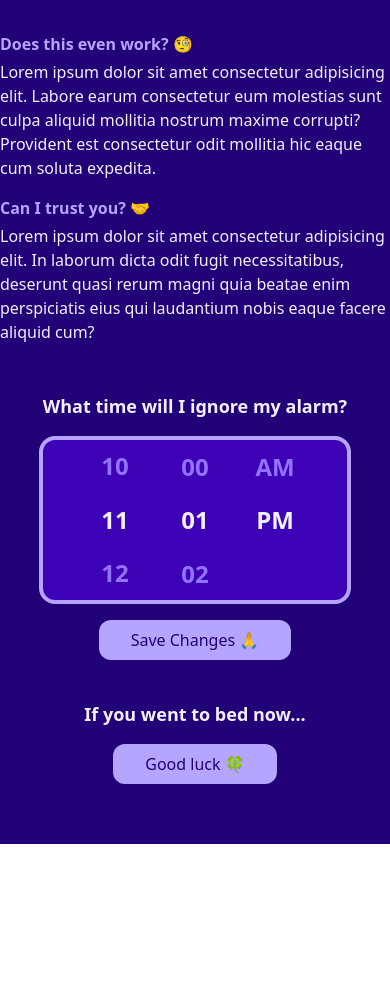
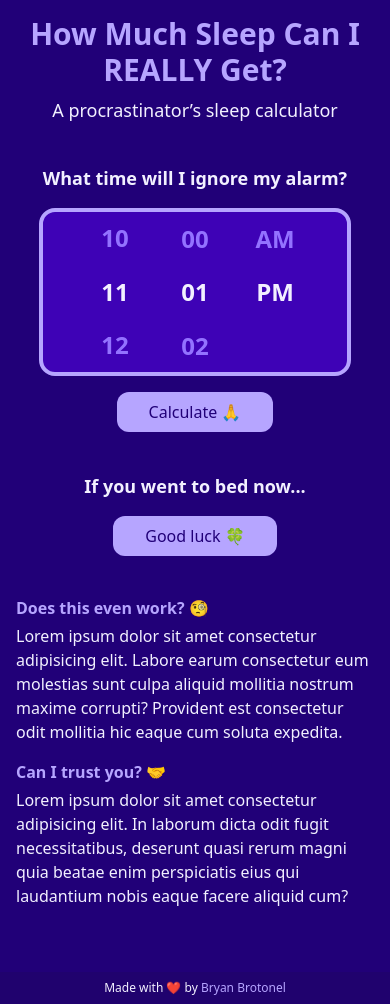
Before and after one commit to bryanbrotonel/sunday-scaries, a Vue app: page / in a window 390 px wide. Before the commit the page ends 844 px from the top, so only its background shows below. Built offline with nearby package versions, Linux system fonts and the light colour scheme.

Commit message:
Fixed website layout and responsiveness

```diff
--- a/src/App.vue
+++ b/src/App.vue
@@ -1,37 +1,66 @@
 <template>
-  <div class="flex flex-col sm:flex-row justify-center items-center gap-12">
-    <SleepHeader />
-    <div class="w-96 max-w-full">
-      <SleepCalculator subtitle="A procrastinator&rsquo;s sleep calculator"
-        v-if="store.currentPage === 'calculator'" />
-      <SleepResults v-if="store.currentPage === 'results'" />
+  <div class="flex flex-col min-h-screen">
+    <div
+      class="flex flex-grow flex-col md:flex-row gap-10 md:justify-center p-4 sm:p-0 sm:mt-32"
+    >
+      <div class="hidden sm:block md:mb-auto sticky max-w-md top-0 space-y-8 md:top-32">
+        <SleepHeader />
+        <SleepInfo />
+      </div>
+      <div class="sm:hidden">
+        <SleepHeader />
+      </div>
+      <div class="flex-grow md:w-1/2 md:max-w-lg">
+        <main class="container mx-auto px-4 md:px-0">
+          <SleepCalculator
+            subtitle="A procrastinator&rsquo;s sleep calculator"
+            v-if="store.currentPage === 'calculator'"
+          />
+          <SleepResults v-if="store.currentPage === 'results'" />
+        </main>
+      </div>
+      <div class="sm:hidden">
+        <SleepInfo />
+      </div>
     </div>
+    <footer class="mt-auto">
+      <div class="mt-12 text-center text-xs bg-black/10 py-2">
+        Made with <span class="text-red-500">❤️</span> by
+        <a
+          href="https://bryanbrotonel.vercel.app"
+          class="text-primary-300 hover:underline"
+          >Bryan Brotonel</a
+        >
+      </div>
+    </footer>
   </div>
 </template>
 
 <script>
 import { store } from './store.js';
 import SleepHeader from './components/SleepHeader.vue';
-import SleepCalculator from './components/SleepCalculator.vue'
-import SleepResults from './components/SleepResults/SleepResults.vue'
+import SleepInfo from './components/SleepInfo.vue';
+import SleepCalculator from './components/SleepCalculator.vue';
+import SleepResults from './components/SleepResults/SleepResults.vue';
 
 export default {
   name: 'App',
   components: {
     SleepHeader,
+    SleepInfo,
     SleepCalculator,
     SleepResults,
   },
   data() {
     return {
       store,
-    }
-  }
-}
+    };
+  },
+};
 </script>
 
 <style>
 #app {
-  @apply antialiased h-screen flex items-center justify-center pb-40 bg-primary-950 text-white;
+  @apply antialiased bg-primary-950 text-white;
 }
 </style>
--- a/src/components/SleepCalculator.vue
+++ b/src/components/SleepCalculator.vue
@@ -6,7 +6,7 @@
       <div>
         <button @click="saveChanges()"
           class="rounded-xl p-2 px-8 bg-primary-300 text-primary-950 font-medium transition-transform transform hover:bg-opacity-90 active:scale-95">
-          Save Changes &#x1F64F;
+          Calculate &#x1F64F;
         </button>
       </div>
     </div>
--- a/src/components/SleepHeader.vue
+++ b/src/components/SleepHeader.vue
@@ -1,29 +1,7 @@
 <template>
-  <div class="flex flex-col max-w-md">
-    <div class="space-y-2 mb-8">
-      <h1 class="font-bold text-primary-300">How Much Sleep Can I REALLY Get?
-      </h1>
-      <h2 class="font-medium text-white">A procrastinator&rsquo;s sleep
-        calculator
-      </h2>
-    </div>
-    <div class="space-y-4">
-      <div>
-        <h6 class="text-primary-300 mb-1">Does this even work? &#x1F9D0;</h6>
-        <p>Lorem ipsum dolor sit amet consectetur adipisicing elit. Labore earum
-          consectetur eum molestias sunt culpa aliquid mollitia nostrum maxime
-          corrupti? Provident est consectetur odit mollitia hic eaque cum soluta
-          expedita.</p>
-      </div>
-      <div>
-        <h6 class="text-primary-300 mb-1">Can I trust you? &#x1F91D;</h6>
-        <p>Lorem ipsum dolor sit amet consectetur adipisicing elit. In laborum
-          dicta odit fugit necessitatibus, deserunt quasi rerum magni quia
-          beatae enim perspiciatis eius qui laudantium nobis eaque facere
-          aliquid cum?</p>
-      </div>
-    </div>
-
+  <div class="space-y-2 text-center">
+    <h1 class="font-bold text-3xl text-primary-300">How Much Sleep Can I REALLY Get?</h1>
+    <h2 class="font-medium text-white">A procrastinator&rsquo;s sleep calculator</h2>
   </div>
 </template>
 
--- /dev/null
+++ b/src/components/SleepInfo.vue
@@ -0,0 +1,25 @@
+<template>
+  <div class="space-y-4">
+    <div>
+      <h6 class="text-primary-300 mb-1">Does this even work? &#x1F9D0;</h6>
+      <p>Lorem ipsum dolor sit amet consectetur adipisicing elit. Labore earum
+        consectetur eum molestias sunt culpa aliquid mollitia nostrum maxime
+        corrupti? Provident est consectetur odit mollitia hic eaque cum soluta
+        expedita.</p>
+    </div>
+    <div>
+      <h6 class="text-primary-300 mb-1">Can I trust you? &#x1F91D;</h6>
+      <p>Lorem ipsum dolor sit amet consectetur adipisicing elit. In laborum
+        dicta odit fugit necessitatibus, deserunt quasi rerum magni quia
+        beatae enim perspiciatis eius qui laudantium nobis eaque facere
+        aliquid cum?</p>
+    </div>
+  </div>
+</template>
+
+<script>
+
+export default {
+  name: 'SleepInfo',
+}
+</script>
--- a/src/components/SleepResults/SleepResults.vue
+++ b/src/components/SleepResults/SleepResults.vue
@@ -1,9 +1,11 @@
 <template>
   <div class="space-y-6">
-    <div class="text-center space-y-2">
-      <h1 class="text-3xl font-bold text-primary-300">Fall asleep at...</h1>
-      <p>Remember, the average human takes around 15 minutes to fall asleep, so
-        please plan accordingly. You will thank me later.</p>
+    <div class="text-center space-y-1">
+      <h1 class="text-2xl font-bold text-primary-300">Fall asleep at...</h1>
+      <p>
+        Remember, the average human takes around 15 minutes to fall asleep, so
+        please plan accordingly. You will thank me later.
+      </p>
     </div>
     <div class="flex justify-center gap-4 text-primary-300 font-medium text-sm">
       <span>&#x1F504; Sleep Cycles</span>
@@ -13,25 +15,33 @@
       <div>
         <div class="space-y-4">
           <template v-for="(result, index) in sleepTimes" :key="index">
-            <SleepTime :time="result.time" :cycles="result.cycles"
-              :hours="result.duration / 60" />
+            <SleepTime
+              :time="result.time"
+              :cycles="result.cycles"
+              :hours="result.duration / 60"
+            />
           </template>
         </div>
       </div>
     </div>
     <div class="text-center">
-      <button @click="reset"
-        class="rounded-xl p-2 px-8 bg-primary-300 text-primary-950 font-medium transition-transform transform hover:bg-opacity-90 active:scale-95">
-        Calculate Again
+      <div class="mb-2">
+        <p class="font-medium">Can't believe it?</p>
+      </div>
+      <button
+        @click="reset"
+        class="rounded-xl p-2 px-4 bg-primary-300 text-primary-950 font-medium transition-transform transform hover:bg-opacity-80 active:scale-95"
+      >
+        Calculate Again &#x1F923;
       </button>
     </div>
   </div>
 </template>
 
 <script>
-import { store } from '../../store.js'
-import SleepTime from './SleepTime.vue'
-import { formatTime, calculateOptimalSleepTimes } from '../../utils.js'
+import { store } from '../../store.js';
+import SleepTime from './SleepTime.vue';
+import { formatTime, calculateOptimalSleepTimes } from '../../utils.js';
 
 function reset() {
   store.setTime(0);
@@ -55,7 +65,7 @@ export default {
     return {
       store,
       sleepTimes: calculateOptimalSleepTimes(store.time),
-    }
-  }
-}
+    };
+  },
+};
 </script>
--- a/src/utils.js
+++ b/src/utils.js
@@ -17,7 +17,7 @@ export const formatTime = (time) =>
 
 export const millisecondsToMinutes = (ms) => Math.floor(ms / 60000);
 
-export function calculateOptimalSleepTimes(time) {
+export function calculateOptimalSleepTimes(wakeUpTime) {
   const sleepCycleMinutes = 90;
   const minimumSleepTime = 3 * 60; // 3 hours in minutes
   const cycles = 4; // Number of sleep cycles to calculate
@@ -25,9 +25,9 @@ export function calculateOptimalSleepTimes(time) {
 
   for (let i = 1; i <= cycles; i++) {
     const totalMinutes = i * sleepCycleMinutes + minimumSleepTime;
-    const sleepTime = new Date(time);
+    const sleepTime = new Date(wakeUpTime);
 
-    sleepTime.setMinutes(sleepTime.getMinutes() + totalMinutes);
+    sleepTime.setMinutes(sleepTime.getMinutes() - totalMinutes);
     results.push({
       time: sleepTime.getTime(),
       cycles: totalMinutes / sleepCycleMinutes,
@@ -35,5 +35,5 @@ export function calculateOptimalSleepTimes(time) {
     });
   }
 
-  return results;
+  return results.reverse();
 }
```
